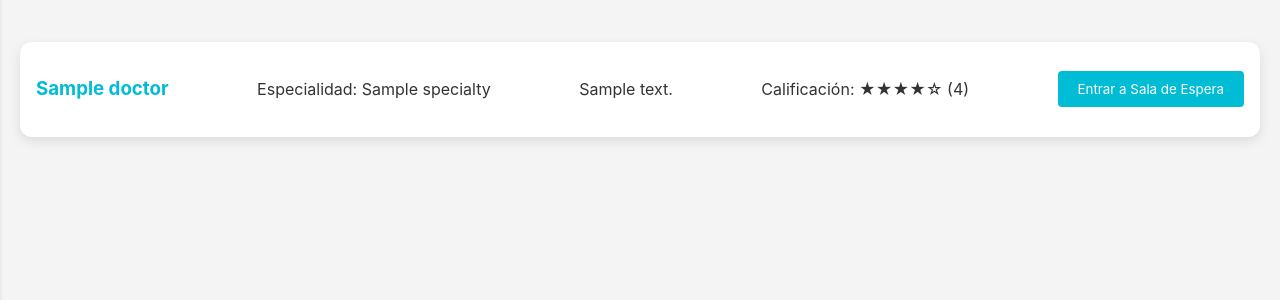
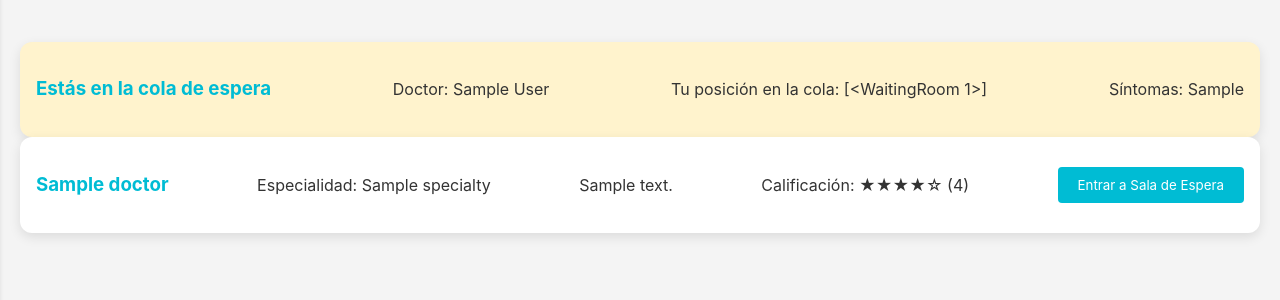
Before and after one commit to ejextr/telemedicina, a Flask app: template templates/guardias.html in a window 1280 px wide. Shown: the part 66-366 px from the top of the page. Run offline with Flask 3, Linux system fonts and the light colour scheme; tables that the repository leaves empty hold one stand-in row (values such as "Sample post"); the template is opened without the code that fills it: values that come from a table or form of the project are taken from there, most other values are stand-ins (such as "Sample title", 1, 10 or a date in 2020).

Commit message:
Add drag-and-drop queue ordering for doctors and patient queue position display

```diff
--- a/flask_app.py
+++ b/flask_app.py
@@ -50,6 +50,7 @@ class WaitingRoom(db.Model):
     status = db.Column(db.String(20), default='pending')  # pending, accepted, rejected, in_room, completed
     created_at = db.Column(db.DateTime, default=datetime.utcnow)
     end_time = db.Column(db.DateTime, nullable=True)
+    queue_order = db.Column(db.Integer, default=0)  # For ordering pending requests
     patient = db.relationship('User', foreign_keys=[patient_id], backref=db.backref('patient_waiting_rooms', lazy=True))
     doctor = db.relationship('User', foreign_keys=[doctor_id], backref=db.backref('doctor_waiting_rooms', lazy=True))
 
@@ -173,7 +174,17 @@ def guardias():
         avg_rating = db.session.query(func.avg(Feedback.rating)).filter(Feedback.to_user_id == doctor.id).scalar() or 0
         doctor.avg_rating = round(avg_rating, 1) if avg_rating else 0
         doctors.append(doctor)
-    return render_template('guardias.html', doctors=doctors)
+    # Check if patient is in any waiting room
+    current_waiting = WaitingRoom.query.filter_by(patient_id=current_user.id, status='pending').first()
+    position = None
+    if current_waiting:
+        # Count how many pending requests have lower queue_order for the same doctor
+        position = WaitingRoom.query.filter(
+            WaitingRoom.doctor_id == current_waiting.doctor_id,
+            WaitingRoom.status == 'pending',
+            WaitingRoom.queue_order <= current_waiting.queue_order
+        ).count()
+    return render_template('guardias.html', doctors=doctors, current_waiting=current_waiting, position=position)
 
 @app.route('/enter_waiting_room/<int:doctor_id>', methods=['POST'])
 @login_required
@@ -183,7 +194,9 @@ def enter_waiting_room(doctor_id):
     symptoms = request.form.get('symptoms')
     if not symptoms:
         return jsonify({'error': 'Symptoms required'}), 400
-    waiting = WaitingRoom(patient_id=current_user.id, doctor_id=doctor_id, symptoms=symptoms)
+    # Get the next queue order
+    max_order = db.session.query(func.max(WaitingRoom.queue_order)).filter_by(doctor_id=doctor_id, status='pending').scalar() or 0
+    waiting = WaitingRoom(patient_id=current_user.id, doctor_id=doctor_id, symptoms=symptoms, queue_order=max_order + 1)
     db.session.add(waiting)
     db.session.commit()
     doctor = User.query.get(doctor_id)
@@ -196,7 +209,7 @@ def waiting_requests():
         return redirect(url_for('dashboard'))
     now = datetime.utcnow()
     yesterday = now - timedelta(hours=24)
-    active_requests = WaitingRoom.query.filter(WaitingRoom.doctor_id == current_user.id, WaitingRoom.status.in_(['pending', 'accepted', 'in_room'])).order_by(WaitingRoom.created_at).all()
+    active_requests = WaitingRoom.query.filter(WaitingRoom.doctor_id == current_user.id, WaitingRoom.status.in_(['pending', 'accepted', 'in_room'])).order_by(WaitingRoom.queue_order).all()
     today_consultations = WaitingRoom.query.filter(WaitingRoom.doctor_id == current_user.id, WaitingRoom.status == 'completed', WaitingRoom.end_time >= yesterday).order_by(WaitingRoom.end_time.desc()).all()
     history_consultations = WaitingRoom.query.filter(WaitingRoom.doctor_id == current_user.id, WaitingRoom.status == 'completed', WaitingRoom.end_time < yesterday).order_by(WaitingRoom.end_time.desc()).all()
     return render_template('waiting_requests.html', active_requests=active_requests, today_consultations=today_consultations, history_consultations=history_consultations)
@@ -336,6 +349,20 @@ def profile():
         return redirect(url_for('profile'))
     return render_template('profile.html')
 
+@app.route('/update_queue_order', methods=['POST'])
+@login_required
+def update_queue_order():
+    if current_user.role != 'doctor':
+        return jsonify({'error': 'Not authorized'}), 403
+    data = request.get_json()
+    order_ids = data.get('order', [])
+    for index, waiting_id in enumerate(order_ids):
+        waiting = WaitingRoom.query.get(waiting_id)
+        if waiting and waiting.doctor_id == current_user.id and waiting.status == 'pending':
+            waiting.queue_order = index + 1
+    db.session.commit()
+    return jsonify({'success': True})
+
 @app.route('/api/appointments', methods=['GET'])
 @login_required
 def api_appointments():
--- a/templates/guardias.html
+++ b/templates/guardias.html
@@ -88,6 +88,14 @@
         <h1>Medic-App - Guardias</h1>
     </div>
     <div style="padding: 20px;">
+        {% if current_waiting %}
+        <div class="doctor-card" style="background-color: #fff3cd; border-color: #ffeaa7;">
+            <h3>Estás en la cola de espera</h3>
+            <p>Doctor: {{ current_waiting.doctor.name or current_waiting.doctor.username }}</p>
+            <p>Tu posición en la cola: {{ position }}</p>
+            <p>Síntomas: {{ current_waiting.symptoms }}</p>
+        </div>
+        {% endif %}
         {% for doctor in doctors %}
         <div class="doctor-card">
             <h3>{{ doctor.name or doctor.username }}</h3>
--- a/templates/messages.html
+++ b/templates/messages.html
@@ -18,6 +18,7 @@
             <li><a href="{{ url_for('waiting_requests') }}">Solicitudes de Espera</a></li>
             {% endif %}
             <li><a href="{{ url_for('messages') }}">Mensajes</a></li>
+            <li><a href="{{ url_for('profile') }}">Mi Perfil</a></li>
         </ul>
         <a href="{{ url_for('logout') }}" class="logout"><button style="width:100%;">Cerrar Sesión</button></a>
     </div>
```
Also changed, not shown: templates/waiting_requests.html (+29 -6 lines).
